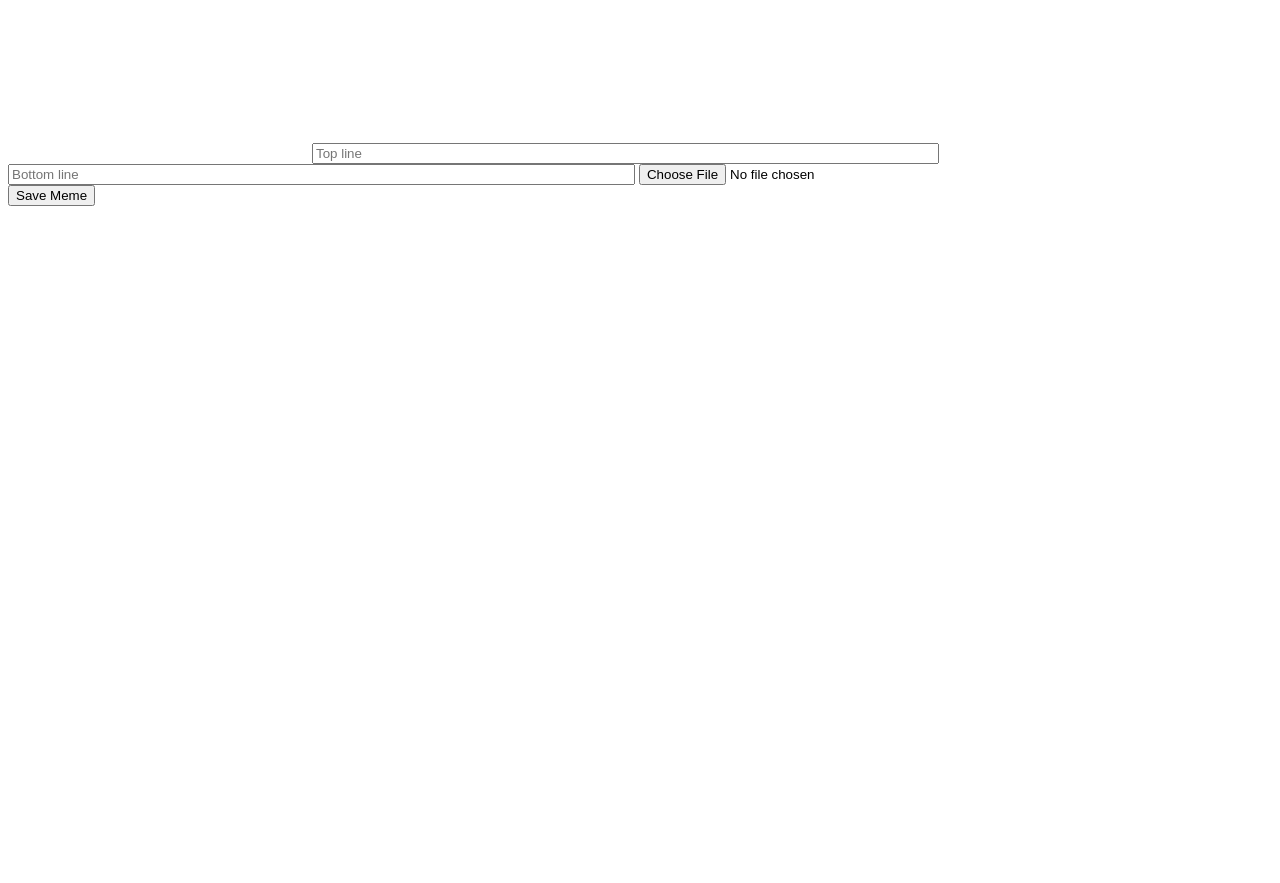
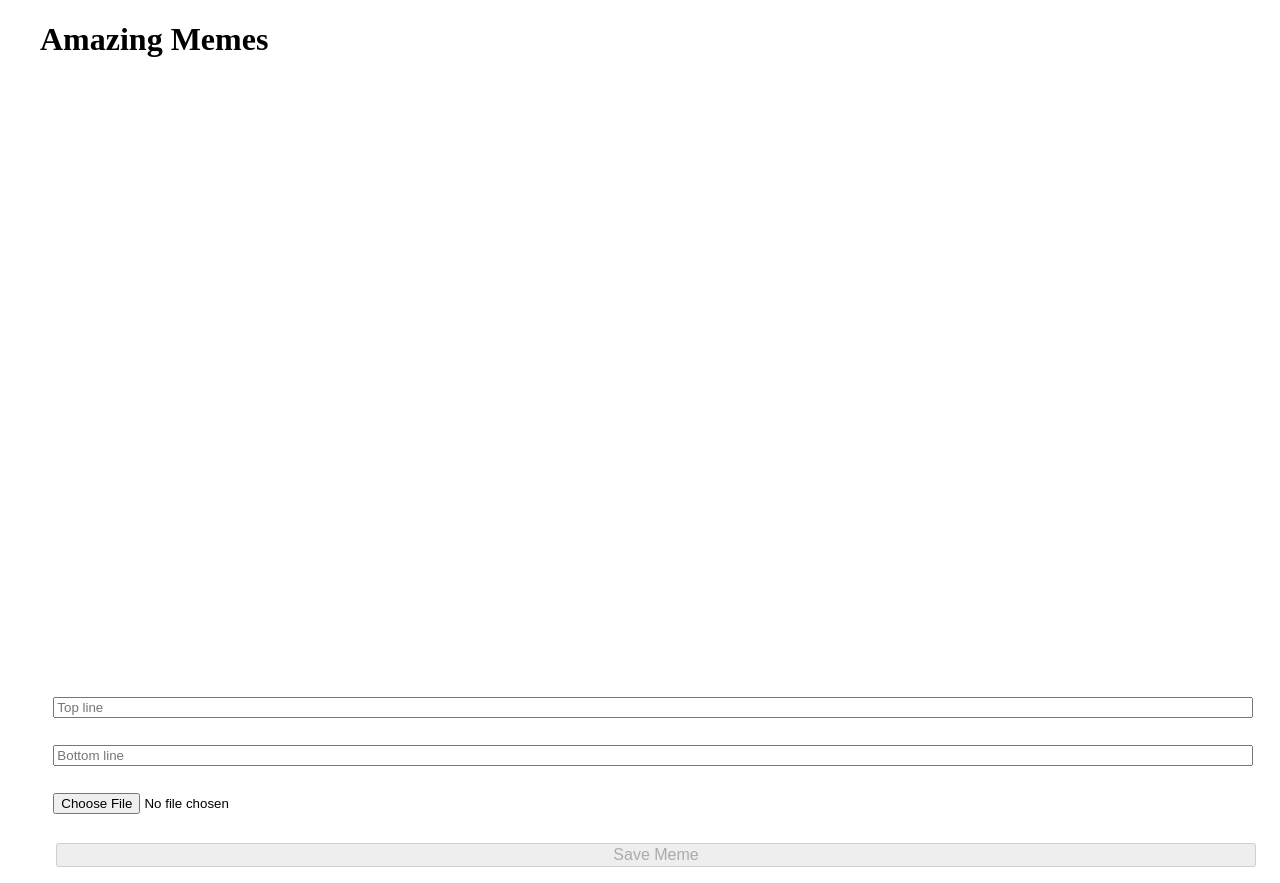
Before and after one commit to cleverjam/meme-generator-canvas, a plain HTML site: page index.html in a window 1280 px wide. Before the commit the page ends 800 px from the top, so only its background shows below. Drawn offline with Linux system fonts and the light colour scheme.

Commit message:
improve layout

```diff
--- a/index.html
+++ b/index.html
@@ -3,14 +3,19 @@
 <head>
     <meta charset="utf-8">
     <title>Canvases</title>
-    <link rel="stylesheet" href="styles/main.css" />
+    <link rel="stylesheet" href="styles/main.css"/>
 </head>
 <body>
+<header>
+    <h1>Amazing Memes</h1>
+</header>
 <canvas id="c"></canvas>
+<div class="options">
     <input type="text" id="top-line" placeholder="Top line">
-      <input type="text" id="bottom-line" placeholder="Bottom line" />
-      <input type="file" id="file" />
-      <button id="saveBtn">Save Meme</button>
+    <input type="text" id="bottom-line" placeholder="Bottom line"/>
+    <input type="file" id="file"/>
+    <button id="saveBtn" disabled>Save Meme</button>
+</div>
 <script src="js/app.js"></script>
 </body>
 </html>
--- a/styles/main.css
+++ b/styles/main.css
@@ -1,9 +1,24 @@
 * {
   box-sizing: border-box;
 }
-footer {
-  width: 500px;
+body {
+  max-width:1200px;
+  margin:0 auto;
 }
-input {
-  width: 49.6%;
+
+.options input, .options button {
+  width:100%;
+  margin:1em;
+
 }
+
+.options input:last-of-type {
+  width: 49%;
+}
+.options button {
+  font-size:1em;
+}
+canvas {
+  display: inline-block;
+  width:100%;
+}
```
Lines whose indentation alone changed are shown as unchanged.
